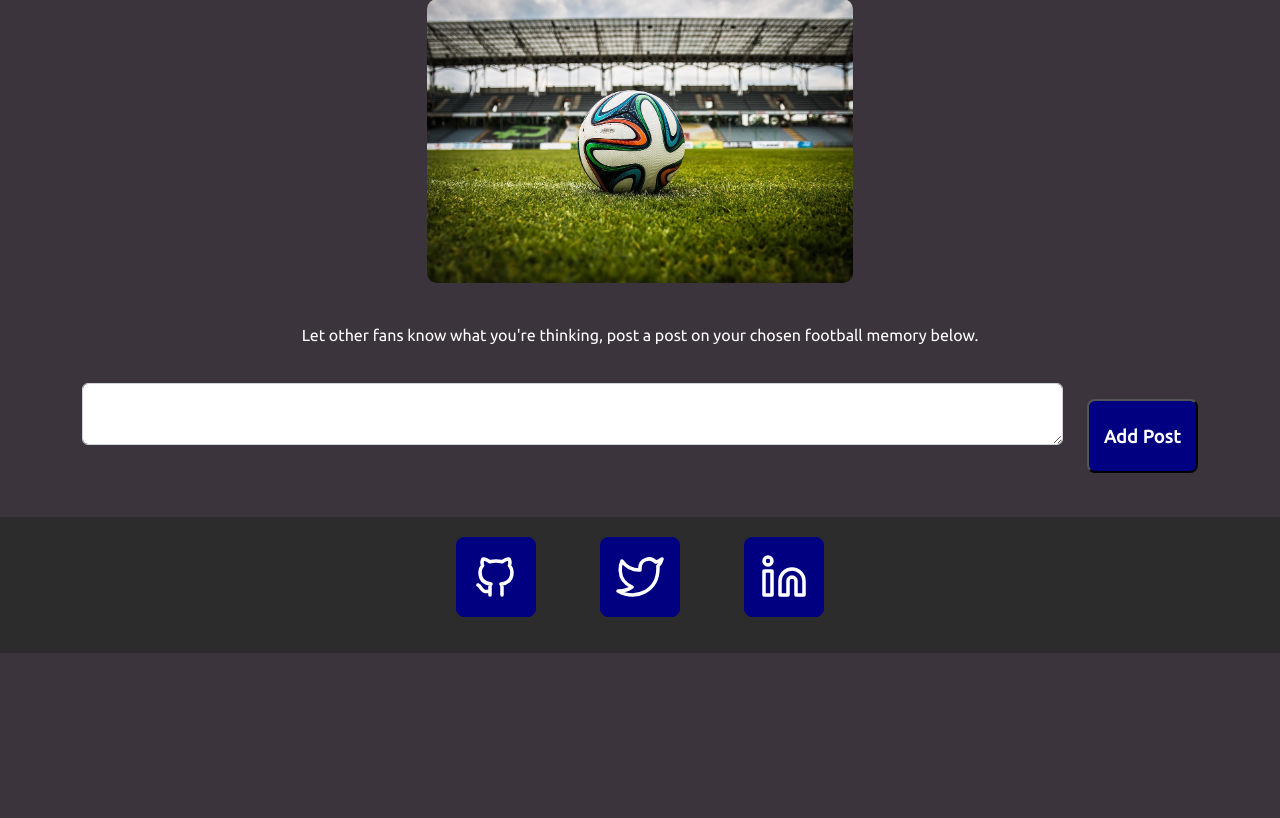
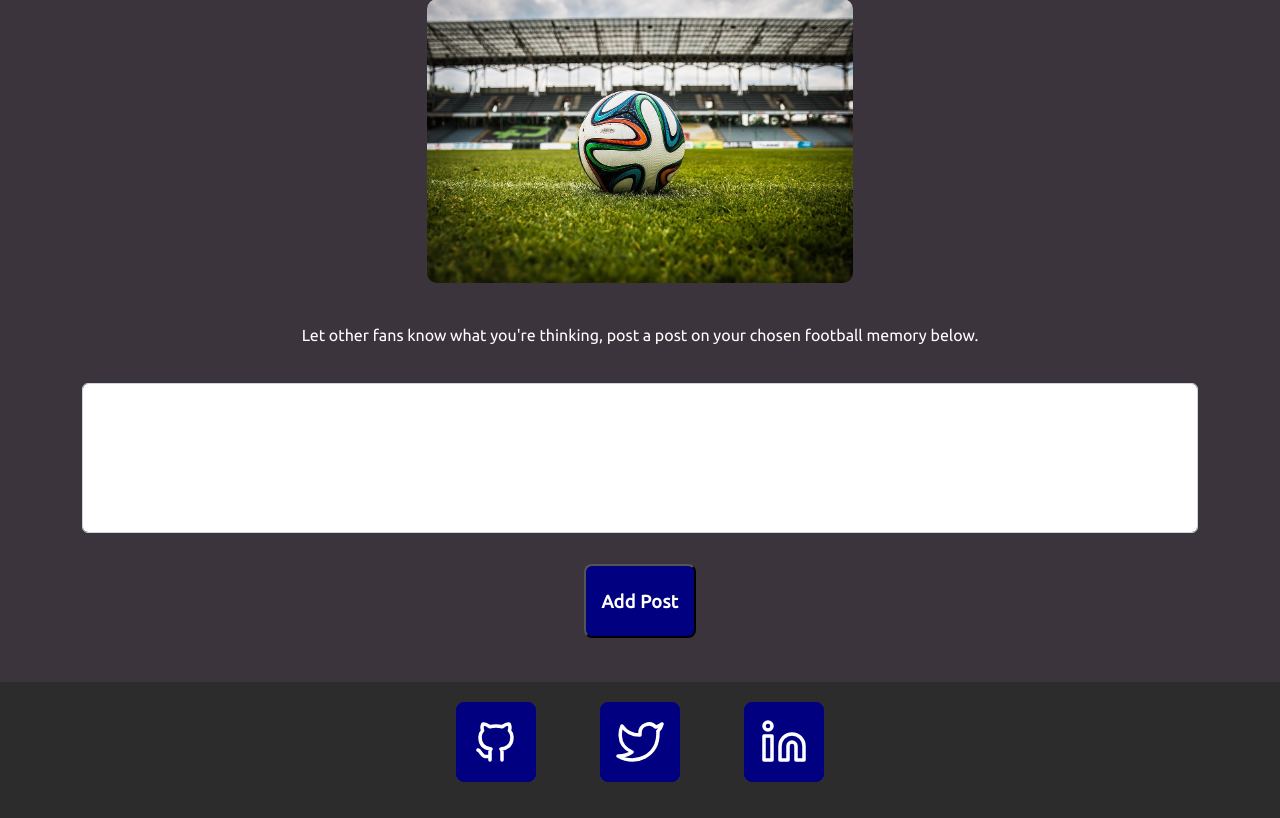
Before and after one commit to ojalaw/suport_MP3, a Flask app: page /football in a window 1280 px wide. Shown: the part 234-1052 px from the top of the page. Before the commit the page ends 887 px from the top, so only its background shows below. Run offline with Flask 3, Linux system fonts and the light colour scheme; the visitor is signed in with stand-in values (Sample User, id 1); data that the repository does not hold is empty; some libraries are stand-ins or nearby versions.

Commit message:
Minor update to football.html
Attempted to add more flash messages, Styling changes to the 'add post' feature.

```diff
--- a/suport/static/script.js
+++ b/suport/static/script.js
@@ -31,16 +31,22 @@ function hideConfirm() {
   myModal.hide();
 }
 
-// Edit post form reveal
+// Function to reveal the Edit Post form.
 function showEditPostForm(postId) {
   const form = document.getElementById(`edit-post-form-${postId}`);
   form.style.display = form.style.display === 'none' ? 'block' : 'none';
 }
 
-// Save edit post
+// Function to hide the Edit Post form when the "Cancel" button is clicked.
+function hideEditPostForm(postId) {
+  const form = document.getElementById(`edit-post-form-${postId}`);
+  form.style.display = 'none';
+}
+
+// edit post
 function saveEditedPost(postId) {
   const form = document.getElementById(`edit-post-form-${postId}`);
-  const newText = form.querySelector('input[name="text"]').value;
+  const newText = form.querySelector('textarea[name="text"]').value;
 
   fetch('/edit-post', {
       method: 'POST',
@@ -52,14 +58,8 @@ function saveEditedPost(postId) {
           text: newText
       })
   })
-  .then(response => response.json())
-  .then(data => {
-      if (data.error) {
-          alert(data.error);
-      } else {
-          alert(data.message);
-          location.reload();
-      }
+  .then(() => {
+      location.reload();
   });
 }
 
--- a/suport/static/style.css
+++ b/suport/static/style.css
@@ -255,6 +255,27 @@ h1, h3 {
 
 /*---post---*/
 
+.post-form {
+    display: flex;
+    flex-direction: column;
+    align-items: center;
+}
+
+.post-inputs {
+    display: flex;
+    flex-direction: column;
+    align-items: center;
+    width: 100%;
+    max-width:
+}
+
+.post-textarea {
+    width: 100%;
+    height: 150px;
+    resize: none;
+    margin-bottom: 15px;
+}
+
 .post-title {
     padding: 20px;
 }
--- a/suport/templates/football.html
+++ b/suport/templates/football.html
@@ -10,14 +10,10 @@
 <div class="post-text">
     <p>Let other fans know what you're thinking, post a post on your chosen football memory below.</p>
 </div>
-<form method="POST">
-    <div class="row">
-        <div class="col">
-            <textarea name="post" id="post" class="form-control"></textarea>
-        </div>
-        <div class="col-auto">
+<form method="POST" class="post-form">
+  <div class="post-inputs">
+      <textarea name="post" id="post" class="form-control post-textarea"></textarea>
       <button type="submit" class="my-form-button">Add Post</button>
-        </div>
   </div>
   <input type="hidden" name="sport" value="football">
 </form>
@@ -41,8 +37,13 @@
         </div>
         <div id="edit-post-form-{{ post.id }}" class="edit-post-form" style="display: none;">
           <form onsubmit="event.preventDefault(); saveEditedPost('{{ post.id }}');">
-                <input type="text" name="text" value="{{ post.data }}">
-                <button type="submit">Save</button>
+              <div class="post-input-wrapper">
+                  <textarea name="text" class="post-edit-textarea">{{ post.data }}</textarea>
+                  <div class="post-form-buttons">
+                      <button type="submit" class="my-form-button">Save</button>
+                      <button type="button" class="my-form-button" onclick="hideEditPostForm('{{ post.id }}')">Cancel</button>
+                  </div>
+              </div>
           </form>
       </div>
         {% if post.comments|length > 0 %}
@@ -71,8 +72,13 @@
         {% endif %}
         <div id="comment-form-{{ post.id }}" class="comment-form" sport="football" style="display: none;">
           <form method="POST" action="{{ url_for('views.add_comment', sport='football', post_id=post.id) }}">
+              <div class="comment-input-wrapper">
                   <textarea name="content" placeholder="Add a comment..."></textarea>
-                <button class="my-form-button" type="submit">Submit Comment</button>
+                  <div class="comment-form-buttons">
+                      <button class="my-form-button" type="submit">Submit</button>
+                      <button type="button" class="my-form-button" onclick="toggleCommentForm('{{ post.id }}')">Cancel</button>
+                  </div>
+              </div>
           </form>
       </div>
     </li>
@@ -89,8 +95,8 @@
           Are you sure you want to delete this post?
         </div>
         <div class="modal-footer">
-          <button type="button" class="btn btn-secondary" data-bs-dismiss="modal">No, cancel</button>
-          <button id="confirm-delete-button" type="button" class="btn btn-danger">Yes, delete</button>
+          <button type="button" class="btn btn-secondary my-form-button" data-bs-dismiss="modal">Cancel</button>
+          <button id="confirm-delete-button" type="button" class="btn btn-danger my-form-button">Delete</button>
         </div>
       </div>
     </div>
@@ -106,8 +112,8 @@
           <p>Are you sure you want to delete this comment?</p>
         </div>
         <div class="modal-footer">
-          <button type="button" class="btn btn-secondary" data-bs-dismiss="modal">Cancel</button>
-          <button type="button" id="confirm-comment-delete-button" class="btn btn-danger">Yes, delete</button>
+          <button type="button" class="btn btn-secondary my-form-button" data-bs-dismiss="modal">Cancel</button>
+          <button type="button" id="confirm-comment-delete-button" class="btn btn-danger my-form-button">Delete</button>
         </div>
       </div>
     </div>
--- a/suport/views.py
+++ b/suport/views.py
@@ -104,9 +104,10 @@ def edit_post():
     if post and post.user_id == current_user.id:
         post.data = newText
         db.session.commit()
-        return jsonify({"message": "Post updated successfully!"})
+        flash("Post updated successfully!", 'success')
     else:
-        return jsonify({"error": "Post not found or unauthorized!"}), 400
+        flash("Post not found or unauthorized!", 'error')
+    return redirect(url_for('views.football'))
 
 @views.route('/add-comment/<string:sport>/<int:post_id>', methods=['POST'])
 @login_required
@@ -129,15 +130,17 @@ def add_comment(sport, post_id):
 @views.route('/delete-comment/<int:comment_id>', methods=['POST'])
 @login_required
 def delete_comment(comment_id):
-    comment = Comment.query.get_or_404(comment_id);
+    comment = Comment.query.get_or_404(comment_id)
 
     if comment.user_id != current_user.id:
-        return jsonify({"status": "error", "message": "Permission denied."})
+        flash("Permission denied.", 'error')
+        return redirect(request.referrer)
 
     db.session.delete(comment)
     db.session.commit()
+    flash("Comment deleted successfully.", 'success')
 
-    return jsonify({"status": "success", "message": "Comment deleted successfully."})
+    return redirect(request.referrer)
 
 @views.route('/profile', methods=['GET', 'POST', '<int:user_id>'])
 @login_required
```
Also changed, not shown: other parts of suport/static/style.css (+44 -0 lines). Lines whose indentation alone changed are shown as unchanged.
